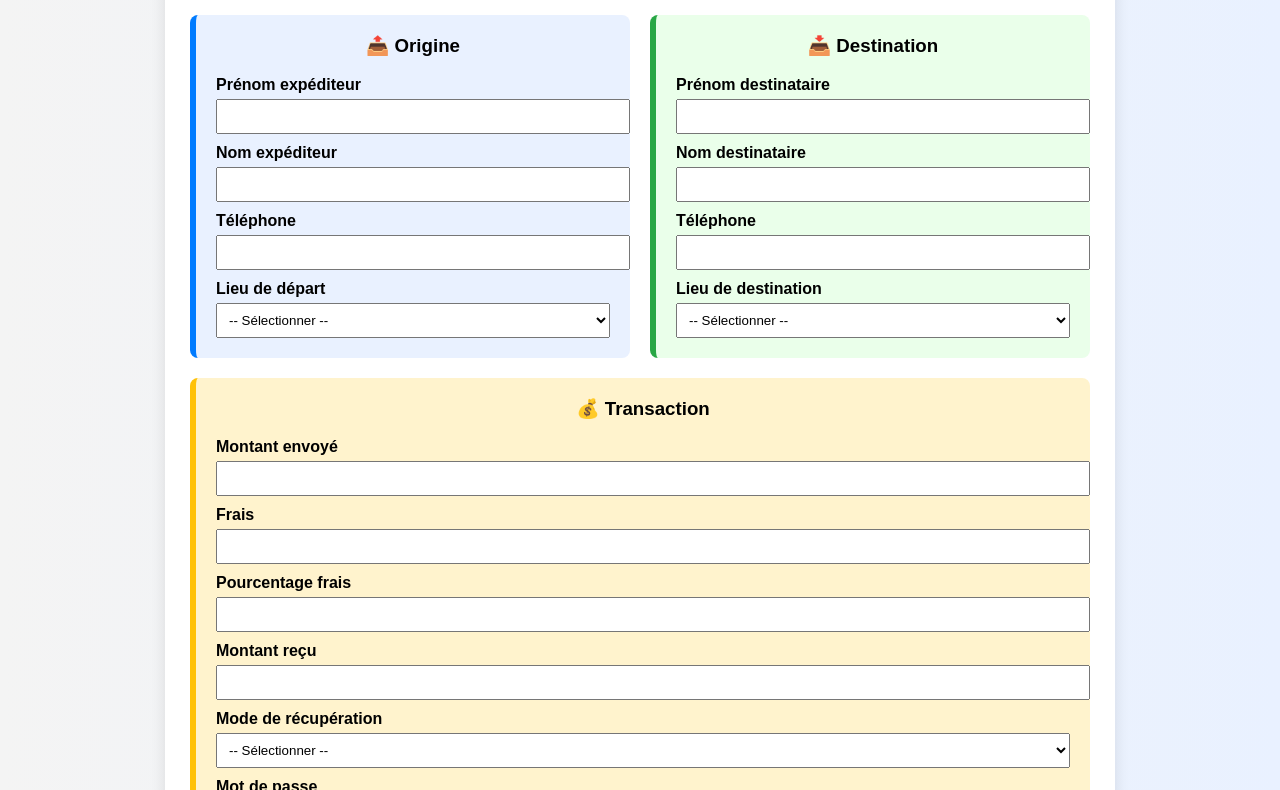
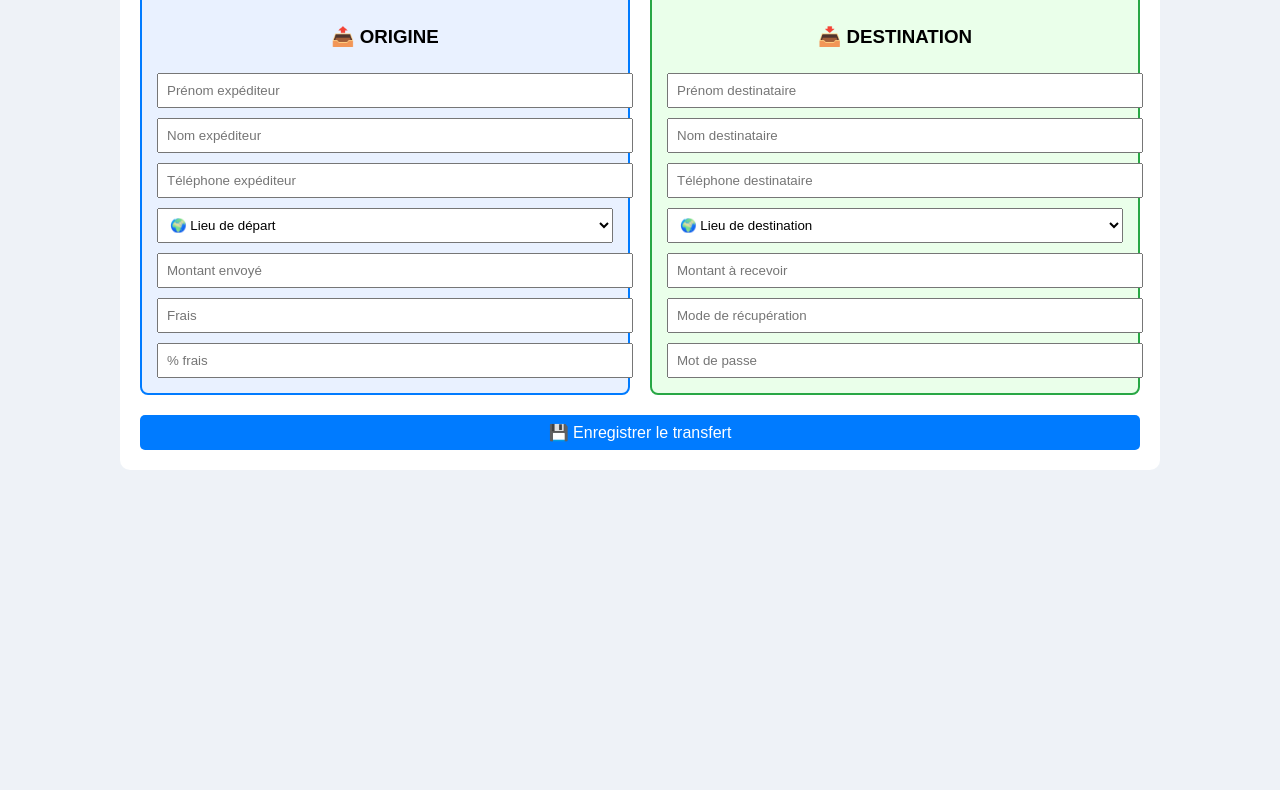
Before and after one commit to mdialloDigg/monapi, a website: page users.html in a window 1280 px wide. Shown: the part 128-918 px from the top of the page. After the commit the page ends 800 px from the top, so only its background shows below. Drawn offline with Linux system fonts and the light colour scheme.

```diff
--- a/users.html
+++ b/users.html
@@ -2,80 +2,67 @@
 <html lang="fr">
 <head>
 <meta charset="UTF-8">
-<title>Nouveau transfert</title>
+<title>Créer un transfert</title>
 
 <style>
 body {
   font-family: Arial, sans-serif;
-  background: linear-gradient(to right, #f4f4f4, #e9f1ff);
+  background: #eef2f7;
 }
 
-.container {
-  max-width: 900px;
-  margin: 40px auto;
-  background: white;
-  padding: 25px;
+form {
+  background: #fff;
+  width: 1000px;
+  margin: 30px auto;
+  padding: 20px;
   border-radius: 10px;
-  box-shadow: 0 5px 15px rgba(0,0,0,0.1);
 }
 
 h2 {
   text-align: center;
-  margin-bottom: 30px;
+  margin-bottom: 20px;
 }
 
-.row {
+.container {
   display: flex;
   gap: 20px;
-  margin-bottom: 20px;
 }
 
 .box {
   flex: 1;
-  padding: 20px;
+  padding: 15px;
   border-radius: 8px;
 }
 
 .origin {
   background: #e9f1ff;
-  border-left: 6px solid #007bff;
+  border: 2px solid #007bff;
 }
 
 .destination {
   background: #eaffea;
-  border-left: 6px solid #28a745;
+  border: 2px solid #28a745;
 }
 
 .box h3 {
-  margin-top: 0;
   text-align: center;
+  margin-bottom: 15px;
 }
 
-label {
-  display: block;
-  margin-top: 10px;
-  font-weight: bold;
-}
-
-input, select {
+input, select, button {
   width: 100%;
   padding: 8px;
-  margin-top: 5px;
-}
-
-.center {
-  text-align: center;
-  margin-top: 20px;
+  margin-top: 10px;
 }
 
 button {
-  padding: 12px 40px;
+  margin-top: 20px;
+  background: #007bff;
+  color: #fff;
   font-size: 16px;
-  background: #007bff;
-  color: white;
   border: none;
-  border-radius: 30px;
   cursor: pointer;
+  border-radius: 5px;
 }
 
 button:hover {
@@ -86,28 +73,21 @@
 
 <body>
 
+<form id="transferForm">
+<h2>💸 Création d’un transfert</h2>
+
 <div class="container">
-<h2>📦 Nouveau transfert</h2>
 
-<form id="transferForm">
+<!-- ================= ORIGINE ================= -->
+<div class="box origin">
+<h3>📤 ORIGINE</h3>
 
-  <div class="row">
-    <!-- ORIGINE -->
-    <div class="box origin">
-      <h3>📤 Origine</h3>
+<input type="text" name="senderFirstName" placeholder="Prénom expéditeur" required>
+<input type="text" name="senderLastName" placeholder="Nom expéditeur" required>
+<input type="text" name="senderPhone" placeholder="Téléphone expéditeur" required>
 
-      <label>Prénom expéditeur</label>
-      <input type="text" name="senderFirstName" required>
-
-      <label>Nom expéditeur</label>
-      <input type="text" name="senderLastName" required>
-
-      <label>Téléphone</label>
-      <input type="text" name="senderPhone" required>
-
-      <label>Lieu de départ</label>
 <select name="originLocation" required>
-        <option value="">-- Sélectionner --</option>
+  <option value="">🌍 Lieu de départ</option>
   <option>Conakry</option>
   <option>Labé</option>
   <option>France</option>
@@ -118,24 +98,23 @@
   <option>Dubaï</option>
   <option>Chine</option>
 </select>
+
+<input type="number" name="amount" placeholder="Montant envoyé" required>
+<input type="number" name="fees" placeholder="Frais" required>
+<input type="number" name="feePercent" placeholder="% frais" required>
+
 </div>
 
-    <!-- DESTINATION -->
+<!-- ================= DESTINATION ================= -->
 <div class="box destination">
-      <h3>📥 Destination</h3>
+<h3>📥 DESTINATION</h3>
 
-      <label>Prénom destinataire</label>
-      <input type="text" name="receiverFirstName" required>
+<input type="text" name="receiverFirstName" placeholder="Prénom destinataire" required>
+<input type="text" name="receiverLastName" placeholder="Nom destinataire" required>
+<input type="text" name="receiverPhone" placeholder="Téléphone destinataire" required>
 
-      <label>Nom destinataire</label>
-      <input type="text" name="receiverLastName" required>
-
-      <label>Téléphone</label>
-      <input type="text" name="receiverPhone" required>
-
-      <label>Lieu de destination</label>
 <select name="destinationLocation" required>
-        <option value="">-- Sélectionner --</option>
+  <option value="">🌍 Lieu de destination</option>
   <option>Conakry</option>
   <option>Labé</option>
   <option>France</option>
@@ -146,59 +125,46 @@
   <option>Dubaï</option>
   <option>Chine</option>
 </select>
-    </div>
+
+<input type="number" name="recoveryAmount" placeholder="Montant à recevoir" required>
+<input type="text" name="recoveryMode" placeholder="Mode de récupération" required>
+
+<input type="password" name="password" placeholder="Mot de passe" required>
 </div>
 
-  <!-- TRANSACTION -->
-  <div class="row">
-    <div class="box" style="background:#fff3cd;border-left:6px solid #ffc107;">
-      <h3 style="text-align:center;">💰 Transaction</h3>
-
-      <label>Montant envoyé</label>
-      <input type="number" name="amount" required>
-
-      <label>Frais</label>
-      <input type="number" name="fees" required>
-
-      <label>Pourcentage frais</label>
-      <input type="number" name="feePercent" required>
-
-      <label>Montant reçu</label>
-      <input type="number" name="recoveryAmount" required>
-
-      <label>Mode de récupération</label>
-      <select name="recoveryMode" required>
-        <option value="">-- Sélectionner --</option>
-        <option>Cash</option>
-        <option>Mobile Money</option>
-        <option>Virement bancaire</option>
-      </select>
-
-      <label>Mot de passe</label>
-      <input type="password" name="password" required>
-    </div>
 </div>
 
-  <div class="center">
 <button type="submit">💾 Enregistrer le transfert</button>
-  </div>
-
 </form>
-</div>
 
 <script>
 document.getElementById('transferForm').addEventListener('submit', async (e) => {
   e.preventDefault();
-  const data = Object.fromEntries(new FormData(e.target));
 
-  const res = await fetch('/users', {
+  const formData = new FormData(e.target);
+  const data = Object.fromEntries(formData.entries());
+
+  try {
+    const res = await fetch('http://localhost:3000/users', {
       method: 'POST',
       headers: { 'Content-Type': 'application/json' },
       body: JSON.stringify(data)
     });
 
     const result = await res.json();
-  alert(result.message || 'Transfert enregistré');
+
+    if (!res.ok) {
+      alert(result.message || 'Erreur');
+      return;
+    }
+
+    alert('✅ Transfert enregistré\nCode : ' + result.code);
+    e.target.reset();
+
+  } catch (err) {
+    console.error(err);
+    alert('❌ Erreur serveur');
+  }
 });
 </script>
 
```
Lines whose indentation alone changed are shown as unchanged.
